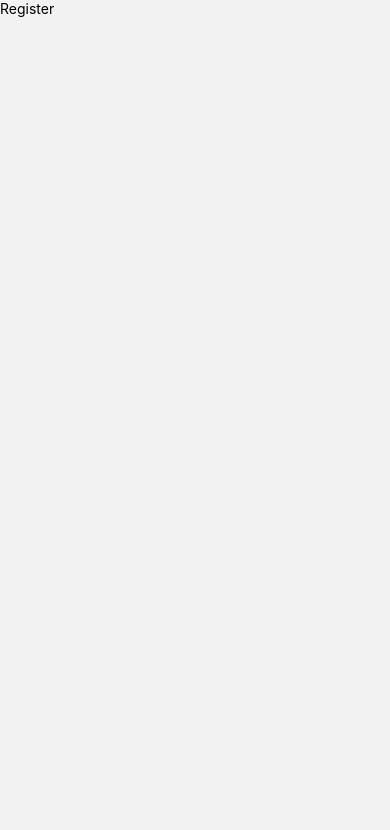
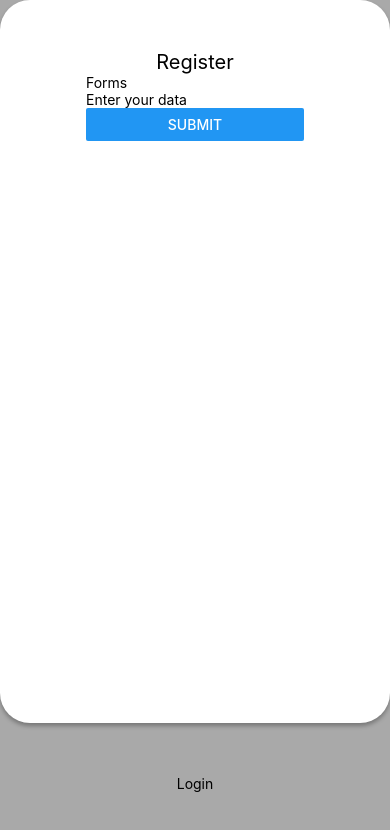
Before and after one commit to cse442-at-ub/project-group-byte-bandits, a React Native app: screen /Register in a window 390 px wide. Shown: the top 830 px of the page. Built offline with nearby package versions, Linux system fonts and the light colour scheme.

Commit message:
improving onboarding/login screens

```diff
--- a/package.json
+++ b/package.json
@@ -15,11 +15,15 @@
     "expo": "~49.0.10",
     "expo-status-bar": "~1.6.0",
     "react": "18.2.0",
+    "react-hook-form": "^7.46.1",
     "react-native": "0.72.4"
   },
   "devDependencies": {
     "@babel/core": "^7.20.0"
   },
   "private": true,
-  "owner": "joehchen"
+  "owner": "joehchen",
+  "description": "[![Open in Codespaces](https://classroom.github.com/assets/launch-codespace-7f7980b617ed060a017424585567c406b6ee15c891e84e1186181d67ecf80aa0.svg)](https://classroom.github.com/open-in-codespaces?assignment_repo_id=11788621)",
+  "author": "",
+  "license": "ISC"
 }
--- a/src/screens/Login.js
+++ b/src/screens/Login.js
@@ -3,8 +3,12 @@ import React from 'react'
 
 const Login = ({navigation}) => {
   return (
-    <View>
-      <Text>Login</Text>
+    <View style={{
+        marginTop:50,
+        justifyContent:'center',
+        alignItems:'center',
+      }}>
+        <Text style={{fontSize:20}}>Login</Text>
     </View>
   )
 }
--- a/src/screens/Onboarding.js
+++ b/src/screens/Onboarding.js
@@ -1,11 +1,51 @@
 import { StyleSheet, Text, View, TouchableOpacity } from 'react-native'
 import React from 'react'
+import { DarkTheme, useLinkProps } from '@react-navigation/native';
+
+const LinkButton = ({to,action, children, ...rest}) => {
+  const {onPress, ...props} = useLinkProps({to,action})
+  return (
+    <TouchableOpacity onPress={onPress} {...props} {...rest}>
+      <Text>{children}</Text>
+    </TouchableOpacity>
+  );
+};
+function Home() {
+  return <LinkButton to={{ screen: 'Register'}}>Register</LinkButton>
+}
 
 const Onboarding = ({navigation}) => {
   return (
-    <View>
-      <Text>Onboarding</Text>
+    <View style={{
+      flex:1, backgroundColor:'darkgrey'}}>
+      <View style={{
+        alignItems:'center',
+        backgroundColor:'white',
+        flex:1,
+        borderRadius:30,
+        shadowColor: "#000",
+        shadowOffset: {
+          width: 0,
+          height: 3,
+        },
+        shadowOpacity: 0.29,
+        shadowRadius: 4.65,
+
+        elevation: 7,
+      }}>
+        <Text style={{fontSize:20,
+                      marginTop:50}}>
+                        Onboarding</Text>
+      </View>
+      <View style={{
+        justifyContent:'space-evenly',
+        alignItems:'center',
+        flex:1
+      }}>
+        <Home/>
+      </View>
     </View>
+
   )
 }
 
--- a/src/screens/Register.js
+++ b/src/screens/Register.js
@@ -1,10 +1,67 @@
-import { StyleSheet, Text, View, TouchableOpacity} from 'react-native'
+import { StyleSheet, Text,Button, View, TouchableOpacity, TextInput} from 'react-native'
 import React from 'react'
+import { useLinkProps } from '@react-navigation/native'
+import { useForm, Controller } from 'react-hook-form';
 
+const LinkButton = ({to,action, children, ...rest}) => {
+  const {onPress, ...props} = useLinkProps({to,action})
+  return (
+    <TouchableOpacity onPress={onPress} {...props} {...rest}>
+      <Text>{children}</Text>
+    </TouchableOpacity>
+  );
+};
+function Home() {
+  return <LinkButton to={{ screen: 'Login'}}>Login</LinkButton>
+}
+const RegisterForm = () => {
+  const { control, handleSubmit } = useForm();
+  const onSubmit = (data) => {
+    console.log(data);
+  };
+  return (
+    <View>
+      <Text style={styles.title}>Forms</Text>
+      <Controller
+        control={control}
+        name="register"
+        render={({ field }) => <TextInput {...field} style={styles.input} placeholder="Enter your data"/>}
+        />
+      <Button title="submit" onpress={handleSubmit(onSubmit)}/>
+    </View>
+  )
+}
 const Register = ({navigation}) => {
   return (
-    <View>
-      <Text>Register</Text>
+    <View style={{
+      flex:1, backgroundColor:'darkgrey'}}>
+      <View style={{
+        alignItems:'center',
+        backgroundColor:'white',
+        flex:6,
+        borderRadius:30,
+        shadowColor: "#000",
+        shadowOffset: {
+          width: 0,
+          height: 3,
+        },
+        shadowOpacity: 0.29,
+        shadowRadius: 4.65,
+
+        elevation: 7,
+      }}>
+        <Text style={{fontSize:20,
+                      marginTop:50}}>
+                        Register</Text>
+        <RegisterForm/>
+      </View>
+      <View style={{
+        justifyContent:'space-evenly',
+        alignItems:'center',
+        flex:1
+      }}>
+        <Home/>
+      </View>
     </View>
   )
 }
```
Also changed, not shown: 2 other files (tests, documents, lock files or other folders).
